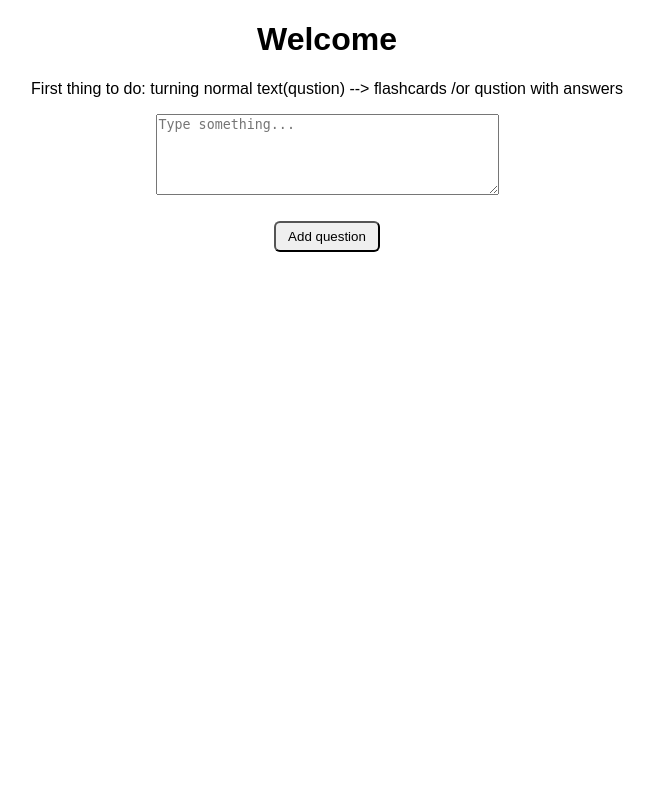
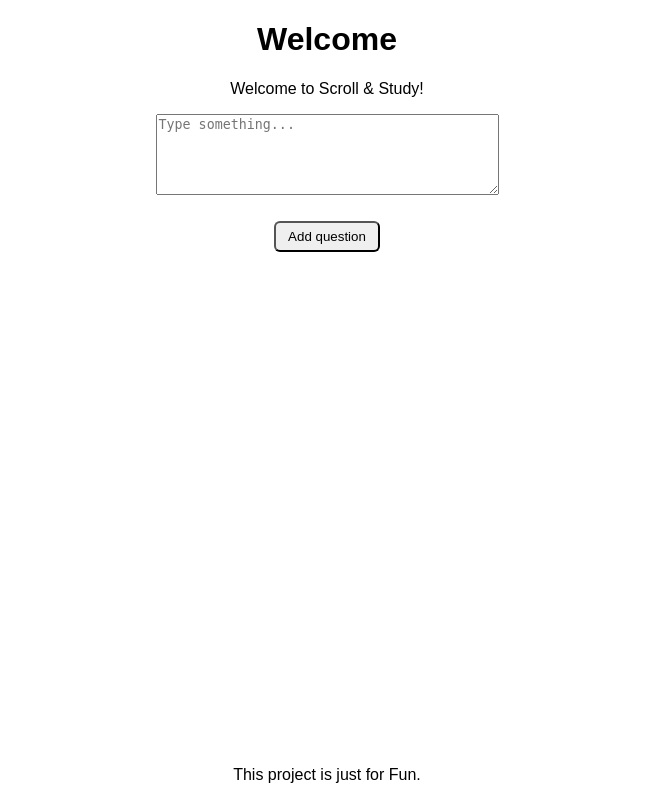
Before and after one commit to itsmalik2007/Scroll-and-Study, a Flask app: page / in a window 1280 px wide. Shown: the whole page, without its empty margins (313-967 px from the left). Run offline with Flask 3, Linux system fonts and the light colour scheme.

Commit message:
added small improvments

```diff
--- a/static/Main.css
+++ b/static/Main.css
@@ -1,8 +1,17 @@
 body {
-    margin: 0;
     font-family: sans-serif;
+    display: flex;
+    flex-direction: column;
 }
 
+html, body {
+    height: 100%;
+    margin: 0;
+}
+
+main {
+    flex: 1;
+}
 
 .card {
     border: 2px solid black;
--- a/templates/base.html
+++ b/templates/base.html
@@ -40,8 +40,15 @@ href="{{ url_for('static', filename='Main.css') }}">
 
 <body align="center">
 
+<header></header>
 
+<main>
 {% block body %}{% endblock %}
+</main>
+
+<footer>
+    <p>This project is just for Fun.</p>
+</footer>
 
 </body>
 
--- a/templates/index.html
+++ b/templates/index.html
@@ -12,7 +12,7 @@
 
 <h1>Welcome</h1>
 
-<p>First thing to do: turning normal text(qustion) --> flashcards /or qustion with answers</p>
+<p>Welcome to Scroll & Study!</p>
 
 <form method="POST">
 
```
